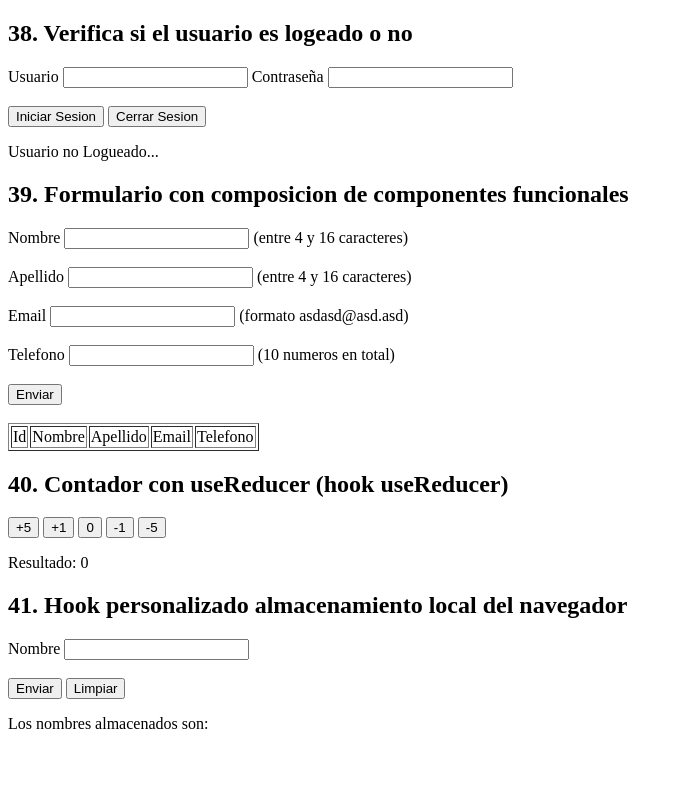
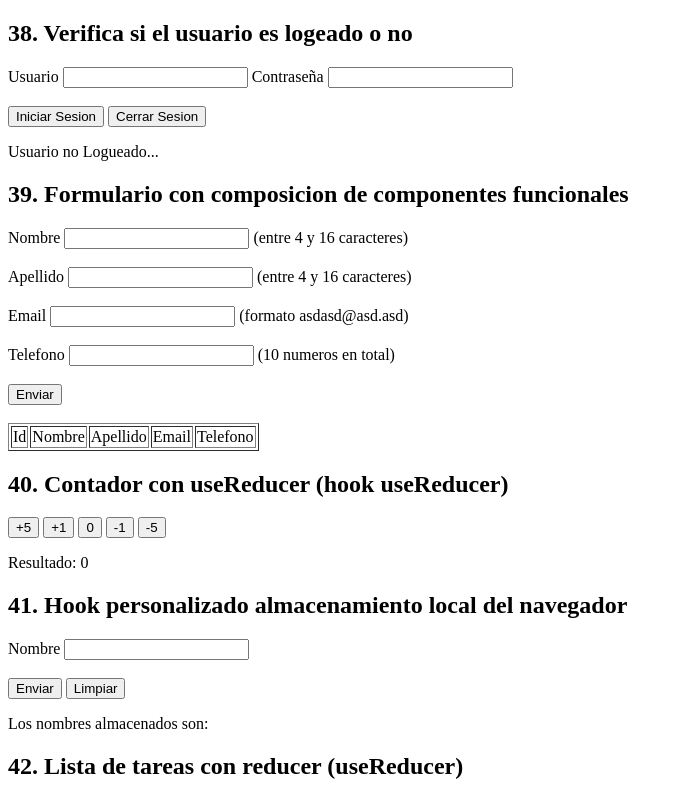
Before and after one commit to matiasmoscone1/practica-ejercicios-logica-programacion-react, a React (Vite) app: page / in a window 1280 px wide. Shown: the part 6444-7244 px from the top of the page, without its empty margins (0-683 px from the left). Before the commit the page ends 7193 px from the top, so only its background shows below. Built offline with nearby package versions, Linux system fonts and the light colour scheme.

Commit message:
Agregando ejercicio 42

```diff
--- a/src/App.jsx
+++ b/src/App.jsx
@@ -40,6 +40,7 @@ import RenderizadoCondicional from './ejercicios/RenderizadoCondicional';
 import ComponenteFormulario from './ejercicios/ComponenteFormulario';
 import ContadorUseReducer from './ejercicios/ContadorUseReducer';
 import HookPersonalizadoUseLocalStorage from './ejercicios/HookPersonalizadoUseLocalStorage';
+import ListaTareasReducer from './ejercicios/ListaTareasReducer';
 
 function App() {
 
@@ -93,7 +94,7 @@ function App() {
     <ComponenteFormulario />
     <ContadorUseReducer />
     <HookPersonalizadoUseLocalStorage />
-
+    <ListaTareasReducer />
 
     </>
   )
--- /dev/null
+++ b/src/ejercicios/ListaTareasReducer.jsx
@@ -0,0 +1,24 @@
+
+
+//Lista de tareas: Crea un componente funcional de React. Usa useReducer para gestionar un
+//estado que represente una lista de tareas. Implementa la capacidad de agregar y eliminar
+//tareas.
+
+
+const ListaTareasReducer = () => {
+
+
+    return(<>
+    <div>
+        <h2>42. Lista de tareas con reducer (useReducer)</h2>
+
+
+
+    </div>
+
+    </>)
+
+
+}
+
+export default ListaTareasReducer;
```
